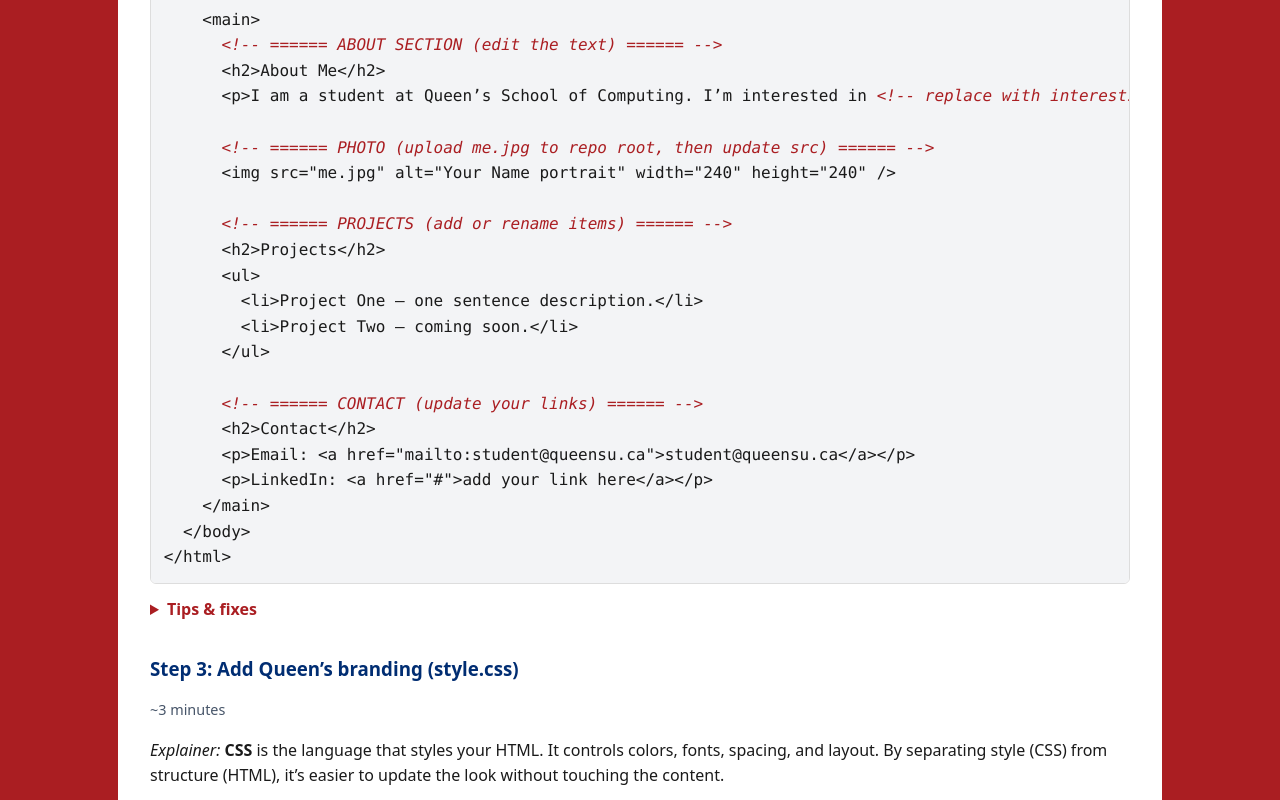
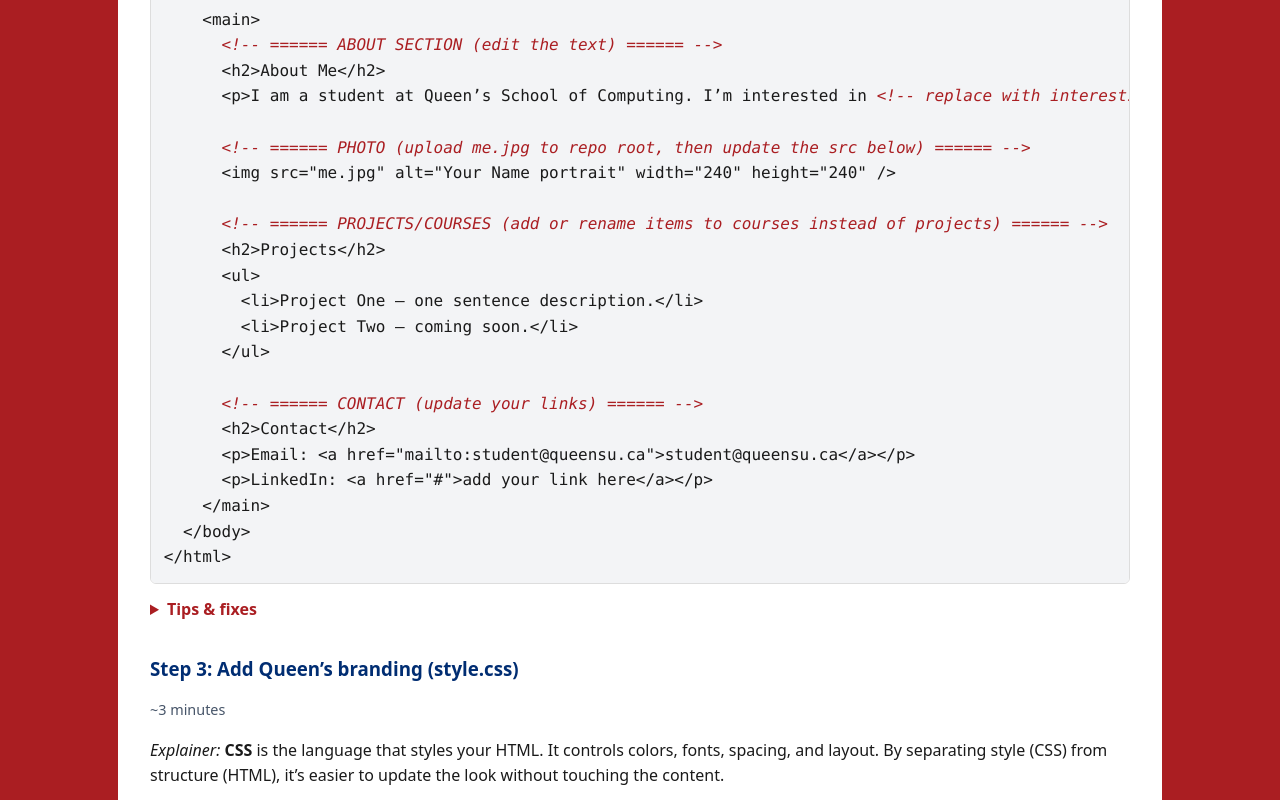
Before and after one commit to RuslanKain/queens-student-page, a plain HTML site: page index.html in a window 1280 px wide. Shown: the part 1980-2780 px from the top of the page. Drawn offline with Linux system fonts and the light colour scheme.

Commit message:
Update comments and headings in index.html

```diff
--- a/index.html
+++ b/index.html
@@ -124,10 +124,10 @@
       &lt;h2&gt;About Me&lt;/h2&gt;
       &lt;p&gt;I am a student at Queen’s School of Computing. I’m interested in &lt;!-- replace with interests --&gt;.&lt;/p&gt;
 
-      &lt;!-- ====== PHOTO (upload me.jpg to repo root, then update src) ====== --&gt;
+      &lt;!-- ====== PHOTO (upload me.jpg to repo root, then update the src below) ====== --&gt;
       &lt;img src="me.jpg" alt="Your Name portrait" width="240" height="240" /&gt;
 
-      &lt;!-- ====== PROJECTS (add or rename items) ====== --&gt;
+      &lt;!-- ====== PROJECTS/COURSES (add or rename items to courses instead of projects) ====== --&gt;
       &lt;h2&gt;Projects&lt;/h2&gt;
       &lt;ul&gt;
         &lt;li&gt;Project One — one sentence description.&lt;/li&gt;
@@ -254,7 +254,7 @@ img { border-radius: 12px; }
         </div>
 
         <div class="card" style="margin-top:1rem">
-          <h4 style="margin-top:0;color:var(--queens-blue)">B) Create a “review PR” in your repo</h4>
+          <h4 style="margin-top:0;color:var(--queens-blue)">B) Create a “review Pull Request (PR)” in your repo</h4>
           <ol>
             <li>On the <b>Code</b> tab, open the branch dropdown (it says <code>main</code>) → type <code>peer-review-prep</code> → <b>Create branch</b>.</li>
             <li>Edit a tiny thing in <code>index.html</code> (e.g., add a comment <code>&lt;!-- TODO: improve About text --&gt;</code>) → <b>Commit</b>.</li>
```
